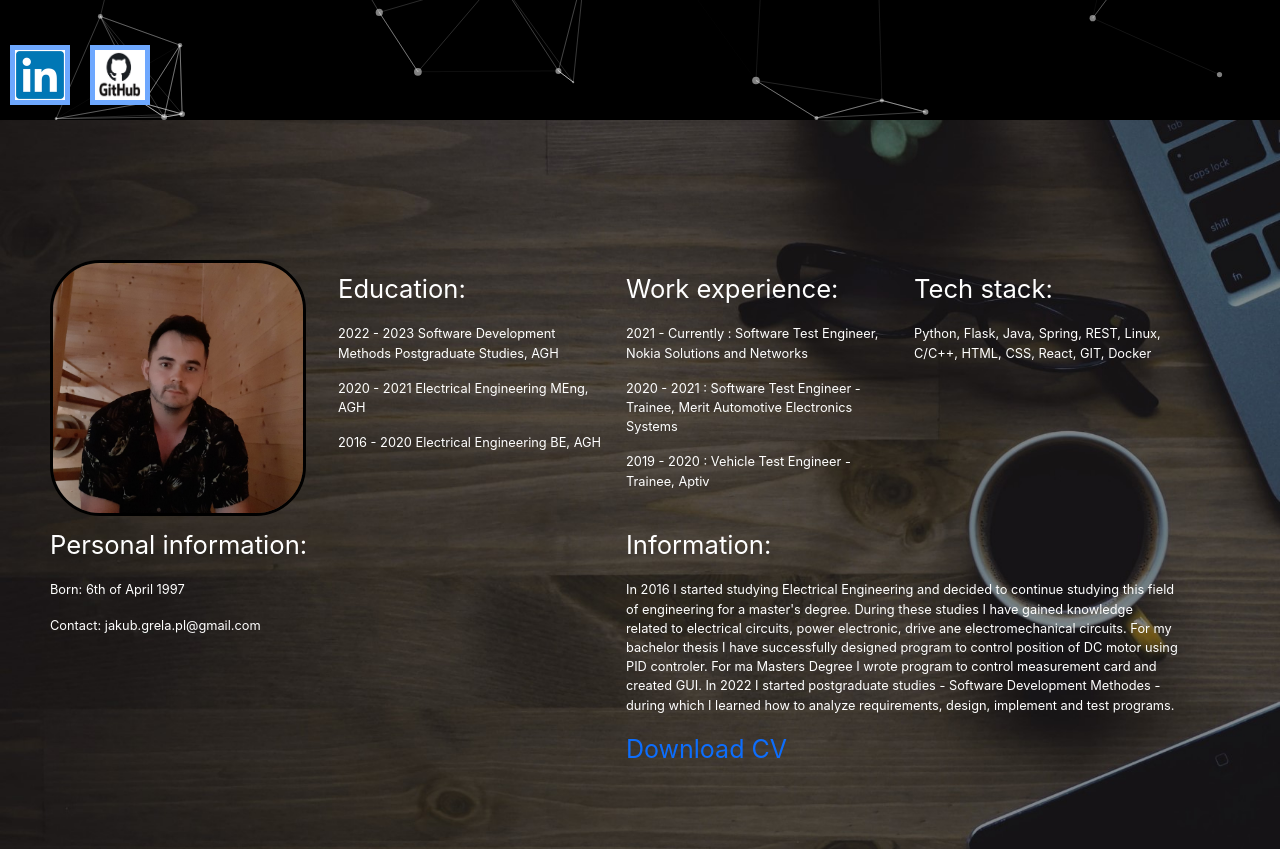
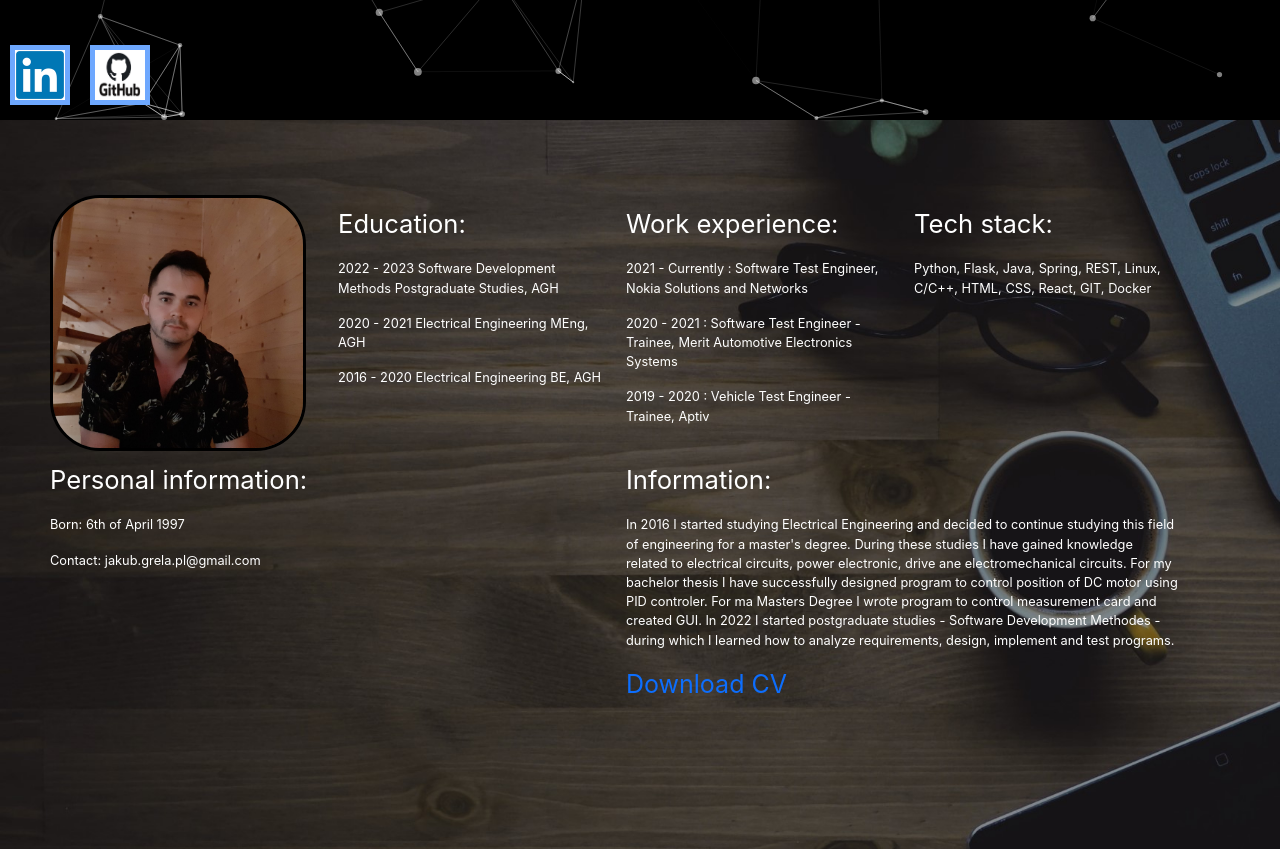
Before and after one commit to KubaGRe/WebSite, a React (Create React App) app: page / in a window 1280 px wide. Shown: the part 680-1529 px from the top of the page. Built offline with nearby package versions, Linux system fonts and the light colour scheme.

Commit message:
Update css

```diff
--- a/src/aboutme.css
+++ b/src/aboutme.css
@@ -21,7 +21,7 @@
 
     .About{
         height: 100vh;
-        padding-top: 140px;
+        padding-top: 75px;
         background-image: url("./photos/mug-pc.jpg");
         background-size: cover;
     }
--- a/src/portfolio.css
+++ b/src/portfolio.css
@@ -1,4 +1,4 @@
-@media screen and (max-width:2550px) {
+@media screen and (max-width:3550px) {
   button {
     display: inline-block;
     text-align: center;
```
